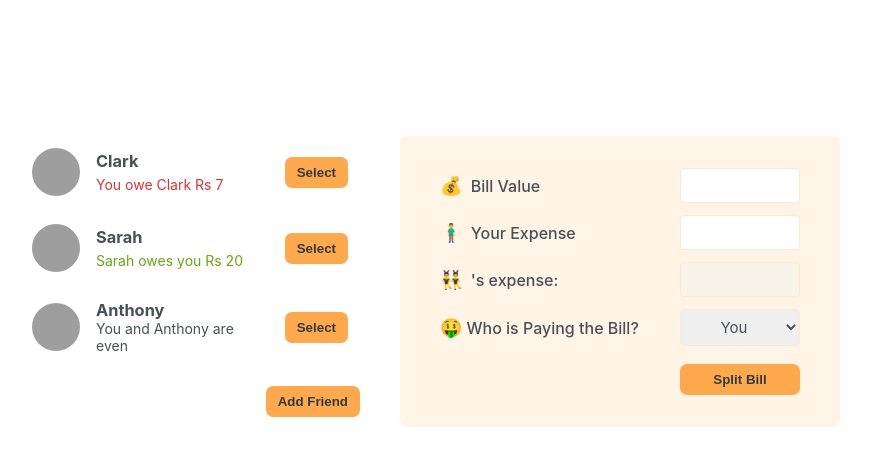
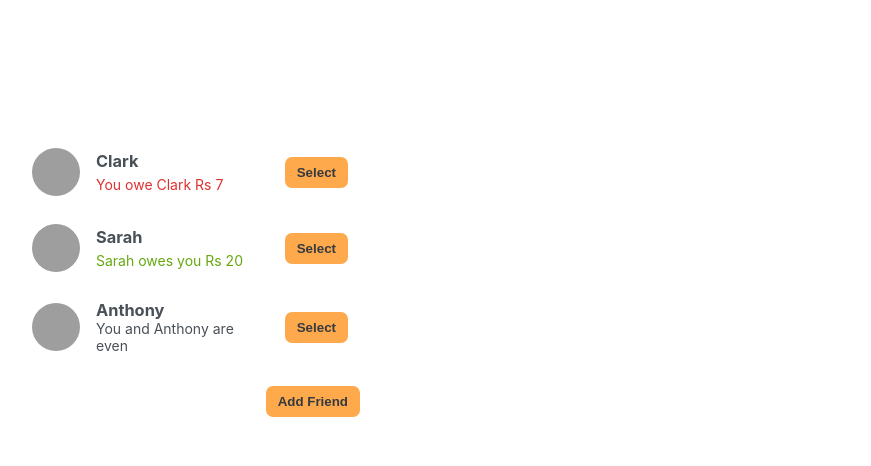
Before and after one commit to ShivamKr-Pandey/learning-react, a React (Create React App) app in the folder eat-n-split/: page / in a window 1280 px wide. Shown: the top 466 px of the page, without its empty margins (210-1081 px from the left). Built offline with nearby package versions, Linux system fonts and the light colour scheme; grey boxes are pictures that could not be loaded.

Commit message:
Working on Split Bill Componenet

```diff
--- a/eat-n-split/src/App.js
+++ b/eat-n-split/src/App.js
@@ -26,6 +26,8 @@ function App() {
 
   const [addFriend, setAddFriend] = useState(false);
 
+  const [selectFriend, setSelectFriend] = useState(null);
+
   function handleAddFriend() {
     setAddFriend((cur) => !cur);
   }
@@ -36,10 +38,18 @@ function App() {
     setAddFriend(false);
   }
 
+  function handleSelect(friend) {
+    setSelectFriend((cur) => (cur?.id === friend.id ? null : friend));
+  }
+
   return (
     <div className="app">
       <div className="sidebar">
-        <FriendsList friends={friends} />
+        <FriendsList
+          friends={friends}
+          select={handleSelect}
+          onSelect={selectFriend}
+        />
         {addFriend && <AddFriend onAddFriend={addNewFriend} />}
         <Button
           className="button"
@@ -50,31 +60,40 @@ function App() {
           {addFriend ? "Close" : "Add Friend"}
         </Button>
       </div>
-      <SplitBill />
+      {selectFriend && <SplitBill selectFriend={selectFriend} />}
     </div>
   );
 }
 
-function FriendsList({ friends }) {
+function FriendsList({ friends, select, onSelect }) {
   const friendsList = friends;
 
   return (
     <div>
       <ul>
-        <Friends list={friendsList} />
+        <Friends list={friendsList} select={select} onSelect={onSelect} />
       </ul>
     </div>
   );
 }
 
-function Friends({ list }) {
+function Friends({ list, select, onSelect }) {
   return (
     <>
       {list.map((friend) => (
-        <li key={friend.id}>
+        <li
+          key={friend.id}
+          className={onSelect?.id === friend.id ? "selected" : ""}
+        >
           <img src={friend.image} alt={friend.name} />
           <h3>{friend.name}</h3>
-          <Button onClick={() => {}}>Select</Button>
+          <Button
+            onClick={() => {
+              select(friend);
+            }}
+          >
+            {onSelect?.id === friend.id ? "Close" : "Select"}
+          </Button>
 
           {friend.balance < 0 && (
             <p className="red">
@@ -93,30 +112,63 @@ function Friends({ list }) {
   );
 }
 
-function SplitBill({ name }) {
+function SplitBill({ selectFriend }) {
+  const [totalBill, setTotalBill] = useState("");
+  const [yourExpense, setYourExpense] = useState("");
+  const [friendExpense, setFriendExpense] = useState("");
+  const [whoIsPaying, setWhoIsPaying] = useState("you");
+
+  function handelFriendsExpense() {
+    const friendExpense = totalBill - yourExpense;
+    setFriendExpense(friendExpense);
+  }
+
   return (
     <form className="form-split-bill">
-      <Input id="bill" value="" type={"number"} onChange={() => {}}>
+      <Input
+        id="bill"
+        value={totalBill}
+        type={"number"}
+        onChange={(e) => {
+          setTotalBill(e.traget.value);
+        }}
+      >
         <span>💰</span> Bill Value
       </Input>
-      <Input id="your-expense" value="" type={"number"} onChange={() => {}}>
+      <Input
+        id="your-expense"
+        value={yourExpense}
+        type={"number"}
+        onChange={(e) => {
+          setYourExpense(e.target.value);
+        }}
+        onBlur={handelFriendsExpense}
+      >
         <span>🧍‍♂️</span> Your Expense
       </Input>
       <Input
         id="friend-expense"
-        value=""
+        value={friendExpense}
         type={"number"}
         disabled={"true"}
-        onChange={() => {}}
+        onChange={(e) => {
+          setFriendExpense(e.target.value);
+        }}
       >
-        <span>👯‍♂️</span> {name}'s expense:
+        <span>👯‍♂️</span> {selectFriend.name}'s expense:
       </Input>
-      <label for="payee">
+      <label htmlFor="payee">
         <span>🤑</span>Who is Paying the Bill?
       </label>
-      <select id="payee">
+      <select
+        id="payee"
+        value={whoIsPaying}
+        onChange={(e) => {
+          setWhoIsPaying(e.target.value);
+        }}
+      >
         <option value="you">You</option>
-        <option value="friend">{name}</option>
+        <option value="friend">{selectFriend.name}</option>
       </select>
       <Button onClick={() => {}}>Split Bill</Button>
     </form>
```
